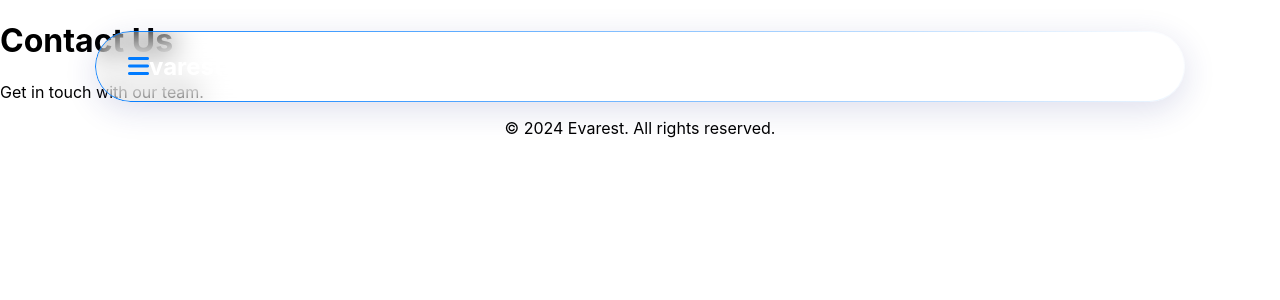
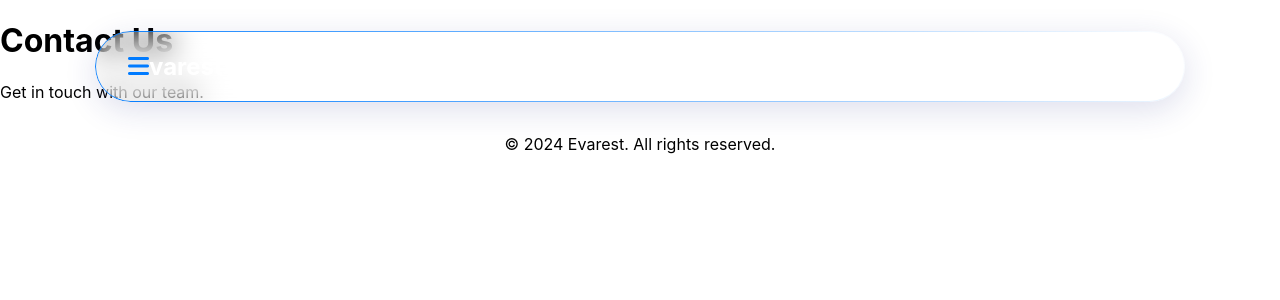
Before and after one commit to Athooh/evarest, a React (Create React App) app: page /contact in a window 1280 px wide. Shown: the top 300 px of the page. Built offline with nearby package versions, Linux system fonts and the light colour scheme.

Commit message:
Enhance Footer styles with improved layout, positioning, and z-index for better visibility and alignment

```diff
--- a/src/components/Footer/Footer.css
+++ b/src/components/Footer/Footer.css
@@ -1,3 +1,11 @@
 footer {
+    position: relative;
     text-align: center;
+    z-index: 1;
+    bottom: 0;
+    width: 100%;
+    display: flex;
+    flex-direction: column;
+    justify-content: center;
+    align-items: center;
 }
```
